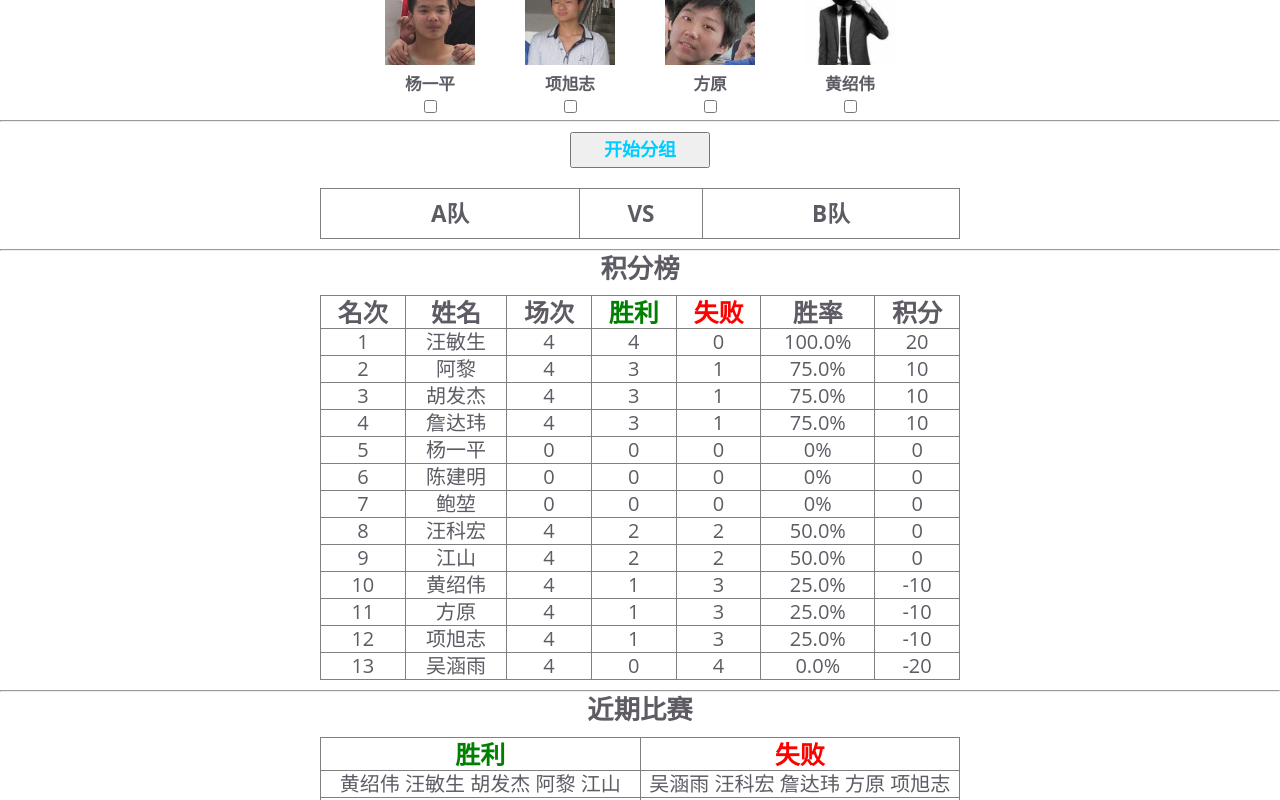
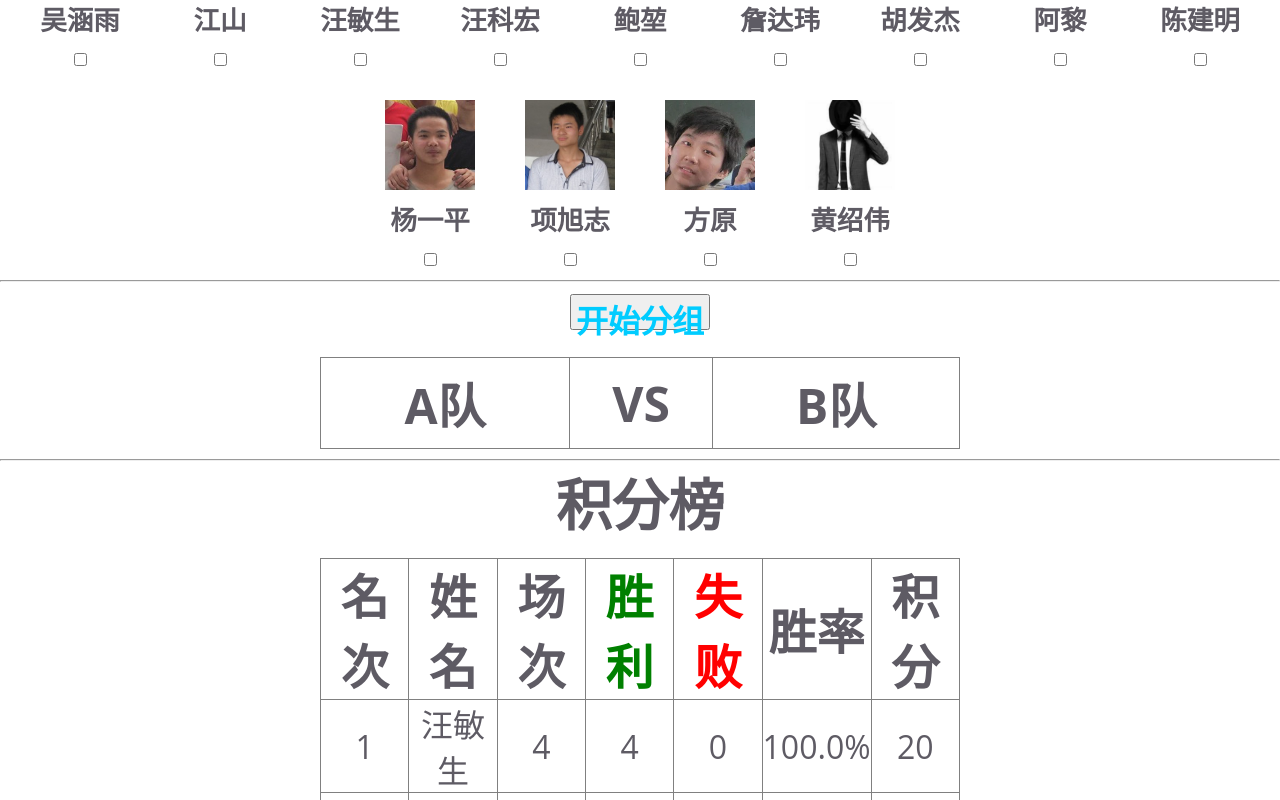
Before and after one commit to JackHuangAAA/lolgame, a plain HTML site: page index.html in a window 1280 px wide. Shown: the part 300-1100 px from the top of the page. Drawn offline with nearby package versions, Linux system fonts and the light colour scheme.

Commit message:
修改字体

```diff
--- a/index.html
+++ b/index.html
@@ -25,7 +25,7 @@
 		height:120px;
 		padding:10px;
 		margin:10px;
-		font:20px 'Open Sans', sans-serif;
+		font:2rem 'Open Sans', sans-serif;
 	}
 	.player{
 		list-style-type:none;
@@ -35,7 +35,7 @@
 		height:90px;
 	}
 	body{
-		font:15px/1.3 'Open Sans', sans-serif;
+		font:2rem 'Open Sans', sans-serif;
 		color: #5e5b64;
 		text-align:center;
 	}
@@ -51,7 +51,7 @@
 <div class="header">
   <h1>诺克萨斯杯业余赛</h1>
 </div>
-<h2 style="">目前已报名人数：<span style="font-size:40px" id="applySum">{{applySum}}</span><h2>
+<h2 style="">目前已报名人数：<span style="font-size:4rem" id="applySum">{{applySum}}</span><h2>
 
 <ul class="player">
   <li class="players" v-for="item in players" :key="item.name">
@@ -64,7 +64,7 @@
 </ul>
 <hr />
 <div style="#000;margin:0 auto; width:100%;">
-	<button @click="grouping" style="width:140px;height:36px;line-height:18px;font:bold 18px arial;color:#00CCFF;padding-bottom:4px;margin:10px">开始分组</button>
+	<button @click="grouping" style="width:140px;height:36px;line-height:18px;font:bold 2rem arial;color:#00CCFF;padding-bottom:4px;margin:10px">开始分组</button>
 	<table border="1px" style="width:50%;margin:10px auto;border-collapse:collapse;">
 		<tr>
 			<td><ul style="margin:10px;" id="group_playerA">A队</ul></td>
@@ -76,9 +76,9 @@
 <hr />
 <div class="goals">
 	<h3>积分榜</h3>
-	<table id="goalsTB" border="1px" style="width:50%;margin:10px auto; font-weight:normal;font-size:20px;border-collapse:collapse;" >
+	<table id="goalsTB" border="1px" style="width:50%;margin:1rem auto; font-weight:normal;font-size:2rem;border-collapse:collapse;" >
 		<thead>
-			<tr style="font-weight:bold;font-size:25px">
+			<tr style="font-weight:bold;font-size:3rem">
 				<td>名次</td>
 				<td>姓名</td>
 				<td>场次</td>
@@ -93,9 +93,9 @@
 <hr />
 <div class="games">
 	<h3>近期比赛</h3>
-	<table id="recentGameTB" border="1px" style="width:50%;margin:10px auto; font-weight:normal;font-size:20px;border-collapse:collapse;" >
+	<table id="recentGameTB" border="1px" style="width:50%;margin:10px auto; font-weight:normal;font-size:2rem;border-collapse:collapse;" >
 		<thead>
-			<tr style="font-weight:bold;font-size:25px">
+			<tr style="font-weight:bold;font-size:3rem">
 				<td style="color:green">胜利</td>
 				<td style="color:red">失败</td>
 			</tr>
```
